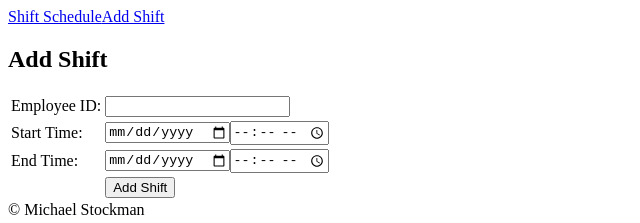
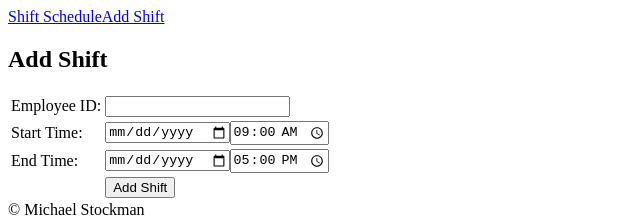
Before and after one commit to mes32/shift-scheduler, a React (Create React App) app: page /#/add_shift in a window 1280 px wide. Shown: the top 223 px of the page, without its empty margins (0-640 px from the left). Built offline with nearby package versions, Linux system fonts and the light colour scheme.

Commit message:
Send shift data from AddShiftForm.

```diff
--- a/src/components/AddShiftForm/AddShiftForm.js
+++ b/src/components/AddShiftForm/AddShiftForm.js
@@ -2,13 +2,44 @@ import React, { Component } from 'react';
 import { connect } from 'react-redux';
 
 class AddShiftForm extends Component {
-    // constructor(props) {
-    //     super(props);
-    // }
+    constructor(props) {
+        super(props);
+        this.state = {
+            employeeID: '',
+            startDate: '',
+            startTime: '09:00',
+            endDate: '',
+            endTime: '17:00'
+        };
+    }
+
+    handleChange = (event) => {
+        this.setState({
+            ...this.state,
+            [event.target.name]: event.target.value
+        });
+    }
+
+    handleSubmit = (event) => {
+        event.preventDefault();
+        if (this.state.employeeID && this.state.startTime && this.state.startDate && this.state.endTime && this.state.endDate) {
+            const action = {
+                type: 'ADD_SHIFT',
+                payload: {
+                    id: this.state.employeeID,
+                    startTime: this.state.startDate + ' ' + this.state.startTime,
+                    endTime: this.state.endDate + ' ' + this.state.endTime,
+                }
+            };
+            console.log(action);
+            this.props.dispatch(action);
+            // history.push('/shift_schedule');
+        }
+    }
 
     render() {
         return (
-            <form>
+            <form onSubmit={this.handleSubmit}>
                 <table>
                     <tbody>
                         <tr>
@@ -16,7 +47,7 @@ class AddShiftForm extends Component {
                                 Employee ID:
                             </td>
                             <td>
-                                <input type="number" />
+                                <input type="number" name="employeeID" onChange={this.handleChange} value={this.state.employeeID} />
                             </td>
                         </tr>
                         <tr>
@@ -24,8 +55,8 @@ class AddShiftForm extends Component {
                                 Start Time:
                             </td>
                             <td>
-                                <input type="date" placeholder="Start Time" />
-                                <input type="time" placeholder="Start Time" />
+                                <input type="date" name="startDate" onChange={this.handleChange} value={this.state.startDate} />
+                                <input type="time" name="startTime" onChange={this.handleChange} value={this.state.startTime} />
                             </td>
                         </tr>
                         <tr>
@@ -33,8 +64,8 @@ class AddShiftForm extends Component {
                                 End Time:
                             </td>
                             <td>
-                                <input type="date" />
-                                <input type="time" />
+                                <input type="date" name="endDate" onChange={this.handleChange} value={this.state.endDate} />
+                                <input type="time" name="endTime" onChange={this.handleChange} value={this.state.endTime} />
                             </td>
                         </tr>
                         <tr>
```
